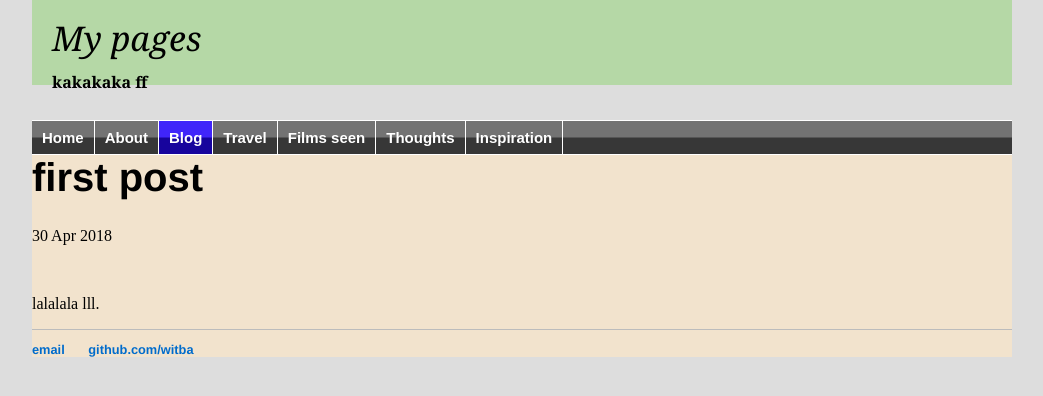
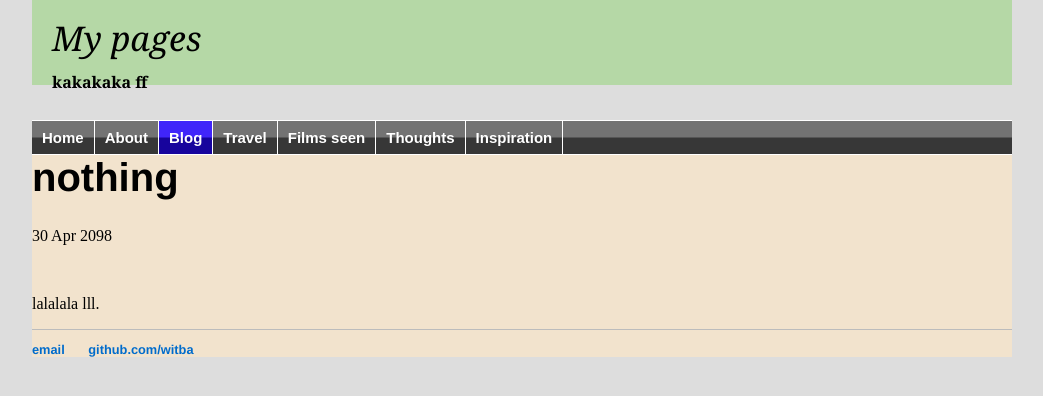
Before and after one commit to witba/witba.github.io, a Jekyll site: the page built from _posts/2098-04-30-boring-post.md, in a window 1280 px wide. Shown: the top 396 px of the page, without its empty margins (118-1161 px from the left). Built offline with Jekyll 4.4.1, drawn with Linux system fonts in a browser that asks for light colours.

Commit message:
Update 2098-04-30-boring-post.md

```diff
--- a/_posts/2098-04-30-boring-post.md
+++ b/_posts/2098-04-30-boring-post.md
@@ -1,7 +1,7 @@
 ---
 layout: post
-title: "first post"
-date: 2018-04-30
+title: "nothing"
+date: 2098-04-30
 ---
 
 lalalala lll.
```
